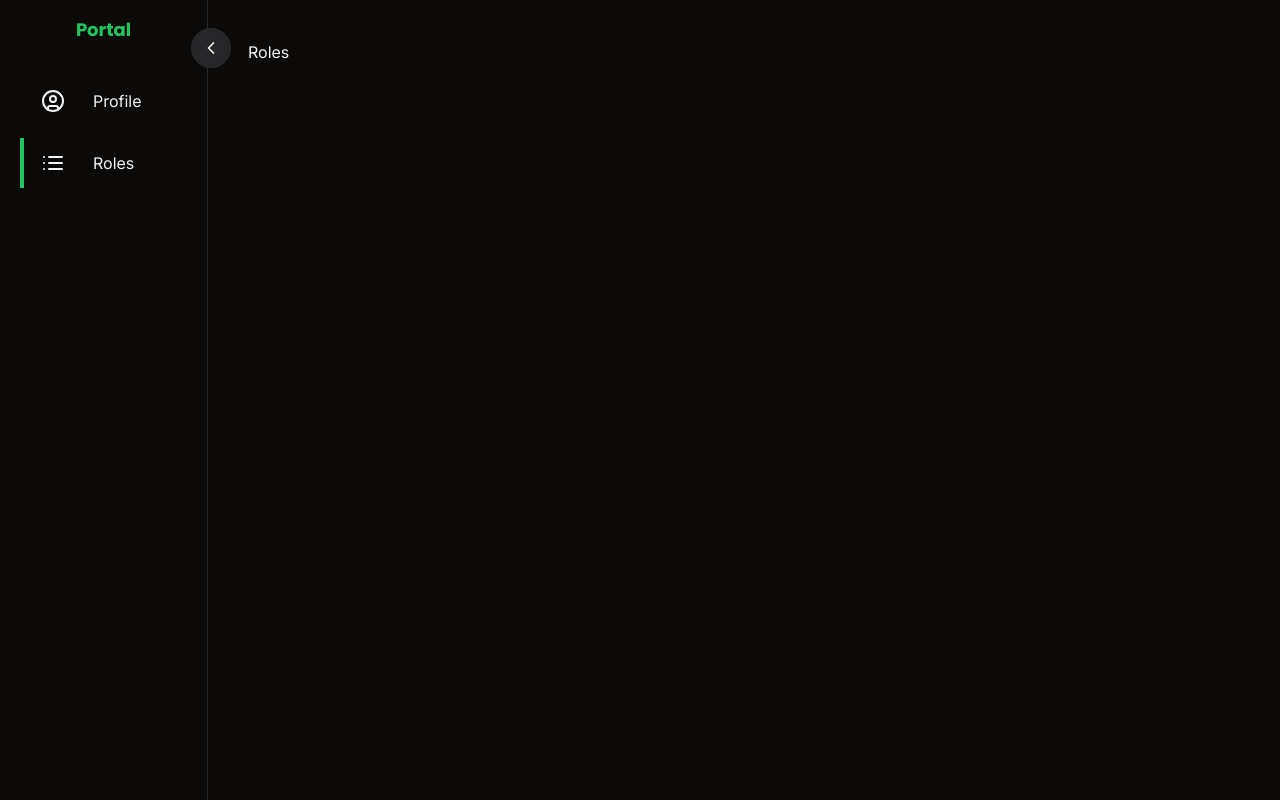
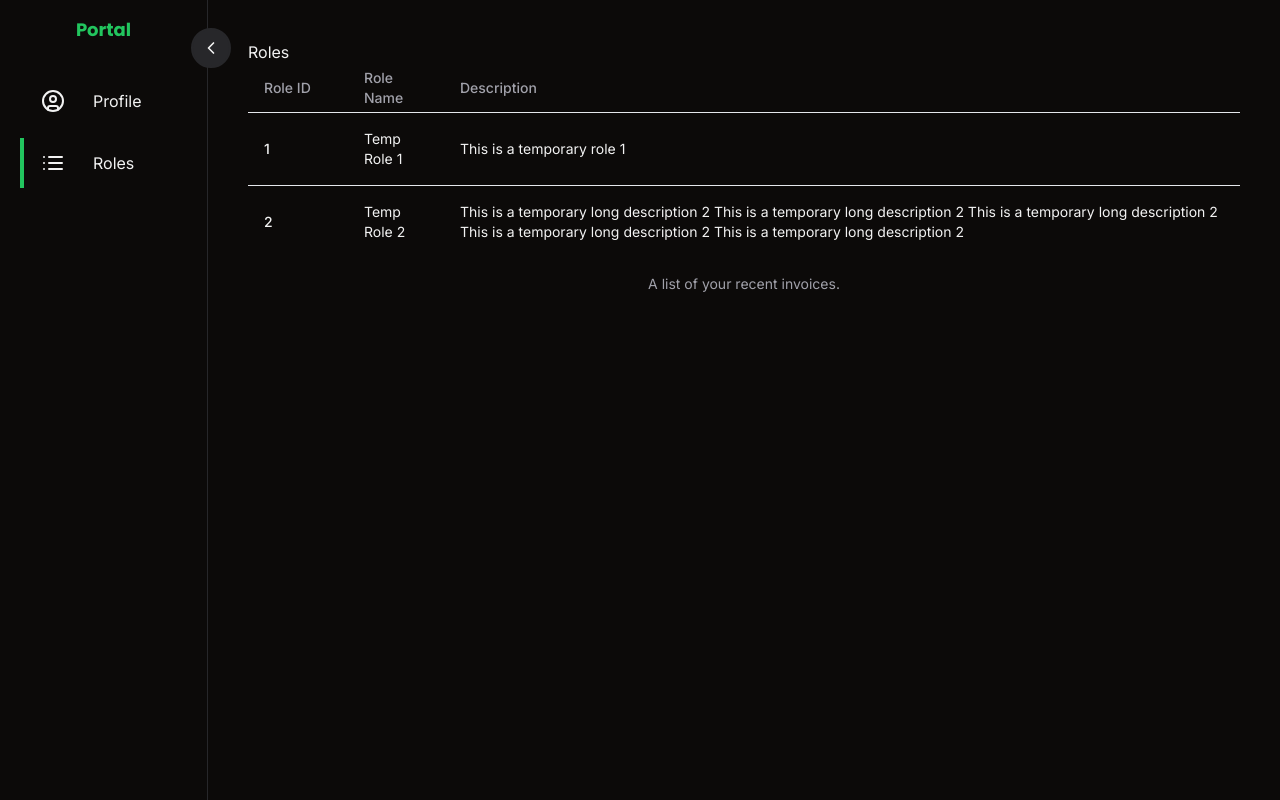
Before and after one commit to TeoSean00/Job-Portal-Platform, a Next.js app: page /dashboard/roles in a window 1280 px wide. Built offline with nearby package versions, Linux system fonts and the light colour scheme.

Commit message:
Table Template inserted

```diff
--- a/app/dashboard/roles/page.tsx
+++ b/app/dashboard/roles/page.tsx
@@ -1,7 +1,35 @@
-const RolesPage = () => (
-  <>
-    <div>Roles</div>
-  </>
-);
+
+import { RoleTable } from "@/components/RoleTable";
+
+const RolesPage = () => {
+  const roleData = [
+    {
+      roleId: 1,
+      roleName: "Temp Role 1",
+      roleDescription: "This is a temporary role 1",
+      roleStatus: "active",
+    },
+    {
+      roleId: 2,
+      roleName: "Temp Role 2",
+      roleDescription: "This is a temporary long description 2 This is a temporary long description 2 This is a temporary long description 2 This is a temporary long description 2 This is a temporary long description 2",
+      roleStatus: "active",
+    },
+    {
+      roleId: 3,
+      roleName: "Temp Inactive Role",
+      roleDescription: "This is a temporary inactive role",
+      roleStatus: "inactive",
+    },
+  ];
+
+  return (
+    <>
+      <div className="">Roles
+        <RoleTable roleData={roleData} />
+      </div>
+    </>
+  )
+};
 
 export default RolesPage;
--- /dev/null
+++ b/components/RoleTable.tsx
@@ -0,0 +1,99 @@
+"use client";
+
+import {
+    Table,
+    TableBody,
+    TableCaption,
+    TableCell,
+    TableHead,
+    TableHeader,
+    TableRow,
+} from "./ui/Table"
+import React, { useState } from 'react';
+
+const invoices = [
+    {
+        invoice: "INV001",
+        paymentStatus: "Paid",
+        totalAmount: "$250.00",
+        paymentMethod: "Credit Card",
+    },
+    {
+        invoice: "INV002",
+        paymentStatus: "Pending",
+        totalAmount: "$150.00",
+        paymentMethod: "PayPal",
+    },
+    {
+        invoice: "INV003",
+        paymentStatus: "Unpaid",
+        totalAmount: "$350.00",
+        paymentMethod: "Bank Transfer",
+    },
+    {
+        invoice: "INV004",
+        paymentStatus: "Paid",
+        totalAmount: "$450.00",
+        paymentMethod: "Credit Card",
+    },
+    {
+        invoice: "INV005",
+        paymentStatus: "Paid",
+        totalAmount: "$550.00",
+        paymentMethod: "PayPal",
+    },
+    {
+        invoice: "INV006",
+        paymentStatus: "Pending",
+        totalAmount: "$200.00",
+        paymentMethod: "Bank Transfer",
+    },
+    {
+        invoice: "INV007",
+        paymentStatus: "Unpaid",
+        totalAmount: "$300.00",
+        paymentMethod: "Credit Card",
+    },
+]
+
+type Role = {
+    roleId: number;
+    roleName: string;
+    roleDescription: string;
+    roleStatus: string
+};
+
+type RoleDataProps = {
+    roleData: Role[];
+};
+
+export function RoleTable(data: RoleDataProps) {
+    const [roleData, setRoleData] = useState(data.roleData);
+    console.log(roleData);
+    return (
+        <Table>
+            <TableCaption>A list of your recent invoices.</TableCaption>
+            <TableHeader>
+                <TableRow>
+                    <TableHead className="w-[100px]">Role ID</TableHead>
+                    <TableHead>Role Name</TableHead>
+                    <TableHead>Description</TableHead>
+                    {/* <TableHead className="text-right">Amount</TableHead> */}
+                </TableRow>
+            </TableHeader>
+            <TableBody>
+                {roleData.map((role) => (
+                    // Add some logic here to show all roles if user is logged in as admin
+                    role.roleStatus == 'active' ? (
+                        <TableRow key={role.roleId}>
+                            <TableCell className="font-medium">{role.roleId}</TableCell>
+                            <TableCell>{role.roleName}</TableCell>
+                            <TableCell className="text-ellipsis overflow-hidden">{role.roleDescription}</TableCell>
+                            {/* <TableCell className="text-right">{invoice.totalAmount}</TableCell> */}
+                        </TableRow>
+                    ) : null
+                ))}
+            </TableBody>
+        </Table>
+    )
+}
--- /dev/null
+++ b/components/ui/Table.tsx
@@ -0,0 +1,114 @@
+import * as React from "react"
+
+import { cn } from "@/lib/utils"
+
+const Table = React.forwardRef<
+  HTMLTableElement,
+  React.HTMLAttributes<HTMLTableElement>
+>(({ className, ...props }, ref) => (
+  <div className="relative w-full overflow-auto">
+    <table
+      ref={ref}
+      className={cn("w-full caption-bottom text-sm", className)}
+      {...props}
+    />
+  </div>
+))
+Table.displayName = "Table"
+
+const TableHeader = React.forwardRef<
+  HTMLTableSectionElement,
+  React.HTMLAttributes<HTMLTableSectionElement>
+>(({ className, ...props }, ref) => (
+  <thead ref={ref} className={cn("[&_tr]:border-b", className)} {...props} />
+))
+TableHeader.displayName = "TableHeader"
+
+const TableBody = React.forwardRef<
+  HTMLTableSectionElement,
+  React.HTMLAttributes<HTMLTableSectionElement>
+>(({ className, ...props }, ref) => (
+  <tbody
+    ref={ref}
+    className={cn("[&_tr:last-child]:border-0", className)}
+    {...props}
+  />
+))
+TableBody.displayName = "TableBody"
+
+const TableFooter = React.forwardRef<
+  HTMLTableSectionElement,
+  React.HTMLAttributes<HTMLTableSectionElement>
+>(({ className, ...props }, ref) => (
+  <tfoot
+    ref={ref}
+    className={cn("bg-primary font-medium text-primary-foreground", className)}
+    {...props}
+  />
+))
+TableFooter.displayName = "TableFooter"
+
+const TableRow = React.forwardRef<
+  HTMLTableRowElement,
+  React.HTMLAttributes<HTMLTableRowElement>
+>(({ className, ...props }, ref) => (
+  <tr
+    ref={ref}
+    className={cn(
+      "border-b transition-colors hover:bg-muted/50 data-[state=selected]:bg-muted",
+      className
+    )}
+    {...props}
+  />
+))
+TableRow.displayName = "TableRow"
+
+const TableHead = React.forwardRef<
+  HTMLTableCellElement,
+  React.ThHTMLAttributes<HTMLTableCellElement>
+>(({ className, ...props }, ref) => (
+  <th
+    ref={ref}
+    className={cn(
+      "h-12 px-4 text-left align-middle font-medium text-muted-foreground [&:has([role=checkbox])]:pr-0",
+      className
+    )}
+    {...props}
+  />
+))
+TableHead.displayName = "TableHead"
+
+const TableCell = React.forwardRef<
+  HTMLTableCellElement,
+  React.TdHTMLAttributes<HTMLTableCellElement>
+>(({ className, ...props }, ref) => (
+  <td
+    ref={ref}
+    className={cn("p-4 align-middle [&:has([role=checkbox])]:pr-0", className)}
+    {...props}
+  />
+))
+TableCell.displayName = "TableCell"
+
+const TableCaption = React.forwardRef<
+  HTMLTableCaptionElement,
+  React.HTMLAttributes<HTMLTableCaptionElement>
+>(({ className, ...props }, ref) => (
+  <caption
+    ref={ref}
+    className={cn("mt-4 text-sm text-muted-foreground", className)}
+    {...props}
+  />
+))
+TableCaption.displayName = "TableCaption"
+
+export {
+  Table,
+  TableHeader,
+  TableBody,
+  TableFooter,
+  TableHead,
+  TableRow,
+  TableCell,
+  TableCaption,
+}
```
